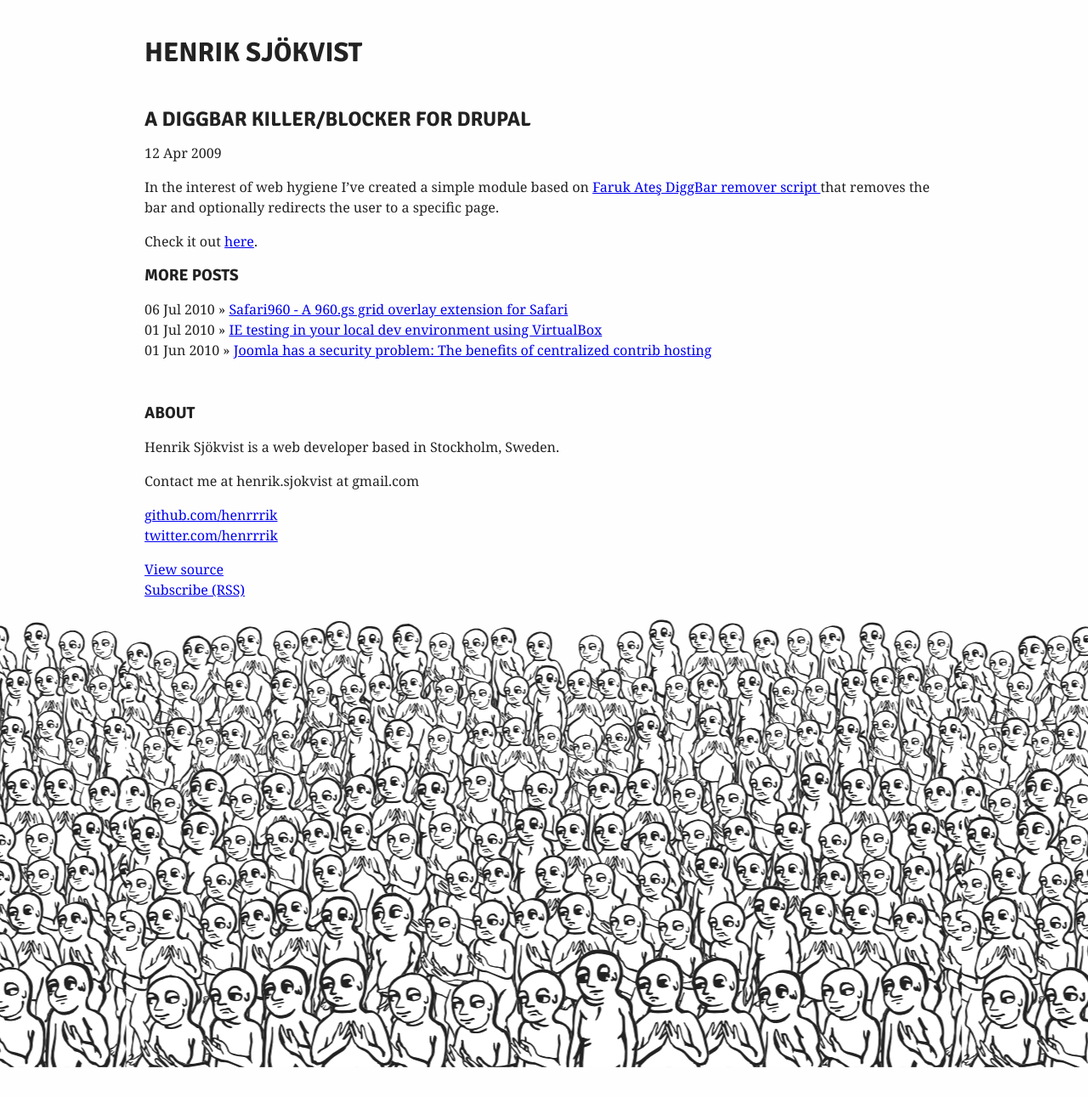
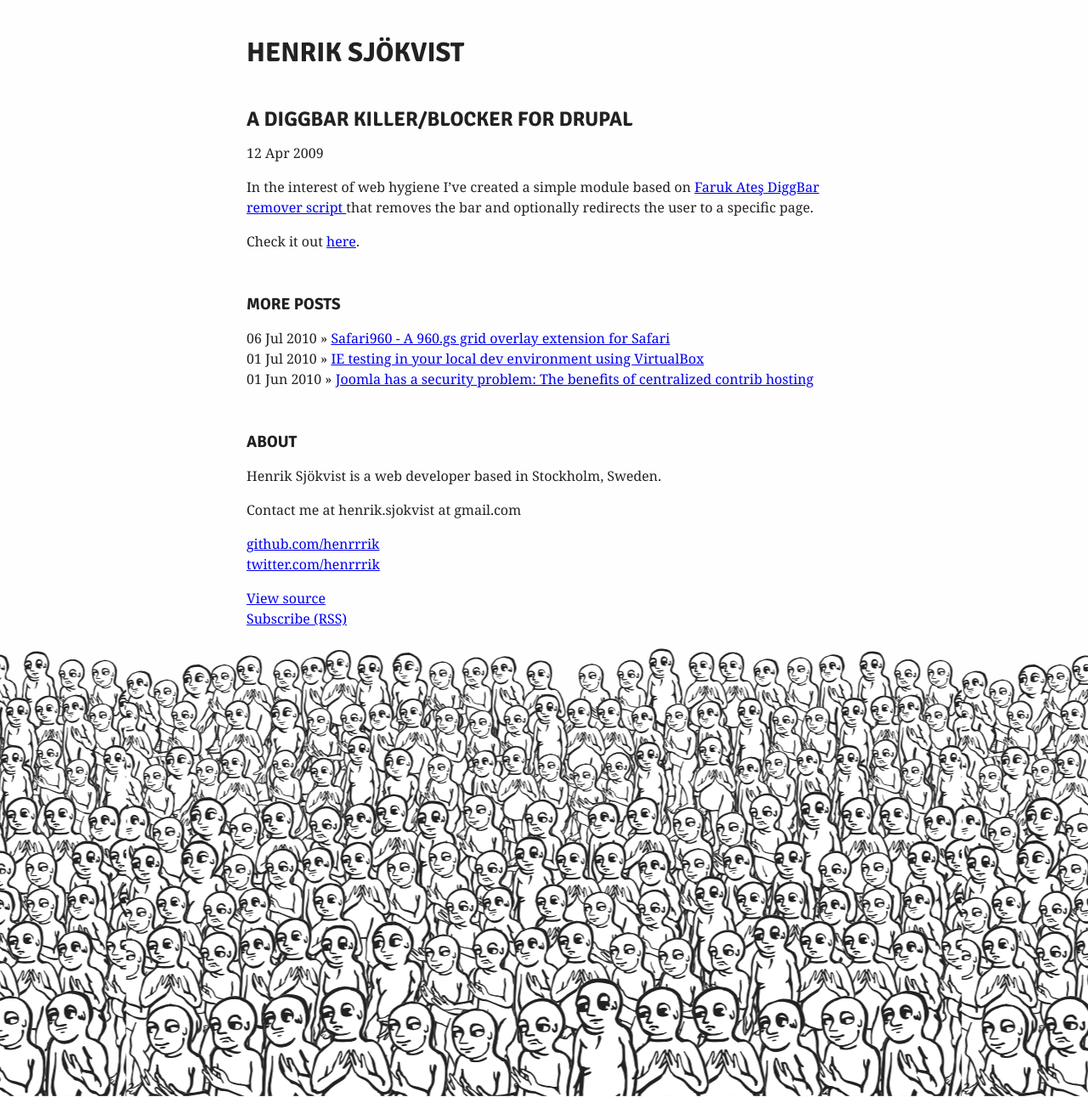
Before and after one commit to henrrrik/henrrrik.github.com, a Jekyll site: the page built from _posts/2009-04-12-a-diggbar-killer-blocker-for-drupal.md, in a window 1280 px wide. Shown: the whole page at 85% size. Built offline with Jekyll 4.4.1, drawn with Linux system fonts in a browser that asks for light colours; Markdown is read by kramdown in place of the engine named in the settings; before the commit the page ends 1257 px from its top, so only the background shows below that.

Commit message:
Made the container more narrow to improve legibility.

```diff
--- a/css/style.css
+++ b/css/style.css
@@ -221,12 +221,12 @@ h2 {
 }
 
 #container {
-  max-width: 940px;
+  max-width: 700px;
   margin: 50px auto 0 auto;
   padding: 0 10px;
 }
 
-header, #main {
+header, #main, #post {
   margin-bottom: 50px;
 }
 
```
